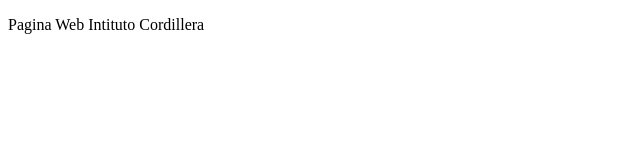
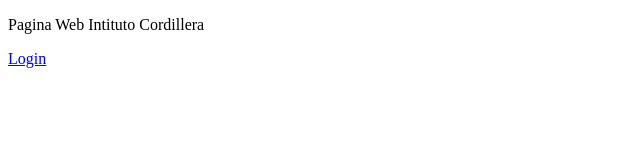
Before and after one commit to stalin9116/SegundoA, a plain HTML site: page index.html in a window 1280 px wide. Shown: the full height of the page, 0-640 px from the left. Drawn offline with Linux system fonts and the light colour scheme.

Commit message:
cambio login

```diff
--- a/index.html
+++ b/index.html
@@ -5,5 +5,6 @@
 </head>
 <body>
 	<p>Pagina Web Intituto Cordillera</p>
+	<a href="https://www.google.com.ec">Login</a>
 </body>
 </html>
```
